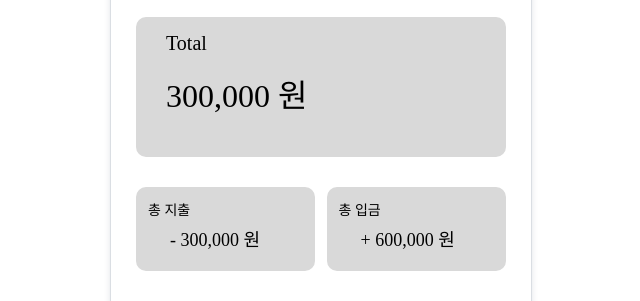
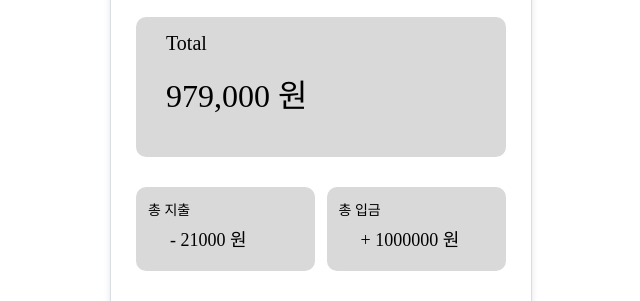
Before and after one commit to 5Suminsss2/Simple-Wallet, a React (Create React App) app: page / in a window 1280 px wide. Shown: the part 199-500 px from the top of the page, without its empty margins (319-959 px from the left). Built offline with nearby package versions, Linux system fonts and the light colour scheme.

Commit message:
Feat: 입출금 내역 계산 기능 구현

```diff
--- a/src/components/Total.js
+++ b/src/components/Total.js
@@ -1,10 +1,13 @@
 import styled from "styled-components";
+import { useRecoilValue } from "recoil";
+import { datasetState } from "../store/atom";
 
 function Total() {
 
+  // CSS
   const TotalContainer = styled.section`
     margin: 15px 0;
-    `
+  `;
   const TotalItem = styled.div`
     width: 310px;
     height: 130px;
@@ -17,7 +20,7 @@ function Total() {
   const TotalTitle = styled.div`
     margin-top: 10px;
     font-size: 20px;
-    `
+  `;
 
   const TotalAccount = styled.div`
     margin-top: 15px;
@@ -28,7 +31,6 @@ function Total() {
     display: flex;
     justify-content: space-between;
     margin: 30px 0;
-
   `;
 
   const SeperateTotalItems = styled.div`
@@ -49,20 +51,36 @@ function Total() {
     margin-left: 22px;
   `;
 
+  // 입출금 내역 데이터 가져오기
+  const dataset = useRecoilValue(datasetState);
+  let deposit = 0;
+  let withDraw = 0;
+
+  // 입출금 내역 데이터 계산
+  dataset.map(function (element) {
+    if (element.accountType === "Deposit") {
+      deposit += element.price
+    } else {
+      withDraw += element.price
+    }
+  });
+
+  let total = (deposit - withDraw).toLocaleString("ko-KR");
+
   return (
     <TotalContainer>
       <TotalItem>
         <TotalTitle>Total</TotalTitle>
-        <TotalAccount>300,000 원</TotalAccount>
+        <TotalAccount>{total} 원</TotalAccount>
       </TotalItem>
       <SeperateTotalContainer>
         <SeperateTotalItems>
           <SeperateTotalTitle>총 지출</SeperateTotalTitle>
-          <SeperateTotalAccount>- 300,000 원</SeperateTotalAccount>
+          <SeperateTotalAccount>- {withDraw} 원</SeperateTotalAccount>
         </SeperateTotalItems>
         <SeperateTotalItems>
           <SeperateTotalTitle>총 입금</SeperateTotalTitle>
-          <SeperateTotalAccount>+ 600,000 원</SeperateTotalAccount>
+          <SeperateTotalAccount>+ {deposit} 원</SeperateTotalAccount>
         </SeperateTotalItems>
       </SeperateTotalContainer>
     </TotalContainer>
```
Lines whose indentation alone changed are shown as unchanged.
